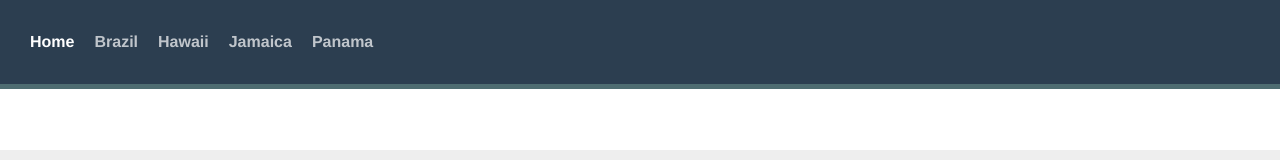
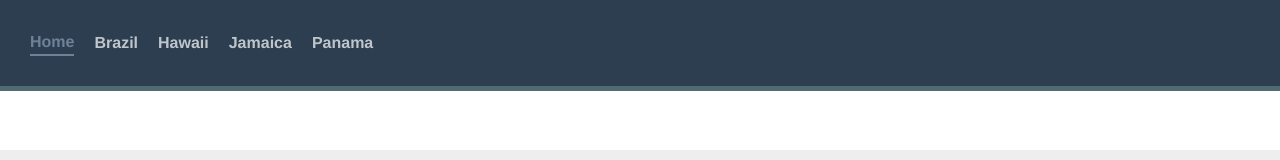
Before and after one commit to GabFiterman/Travel-App, a Vue app: page / in a window 1280 px wide. Shown: the top 160 px of the page. Built offline with nearby package versions, Linux system fonts and the light colour scheme; the HTML template or start-up script is replaced by a standard one.

Commit message:
Active Link CSS alteration

```diff
--- a/router/index.js
+++ b/router/index.js
@@ -34,7 +34,8 @@ const routes = [{
 
 const router = createRouter({
     history: createWebHistory(),
-    routes
+    routes,
+    linkActiveClass: 'gabe-active-class'
 });
 
 export default router;
--- a/src/components/TheNavigation.vue
+++ b/src/components/TheNavigation.vue
@@ -15,4 +15,9 @@ export default {
 </script>
 
 <style>
+#app .gabe-active-class{
+    color: #89a0b7;
+    font-weight: bold;
+    border-bottom: 2px solid #89a0b7;
+}
 </style>
```
